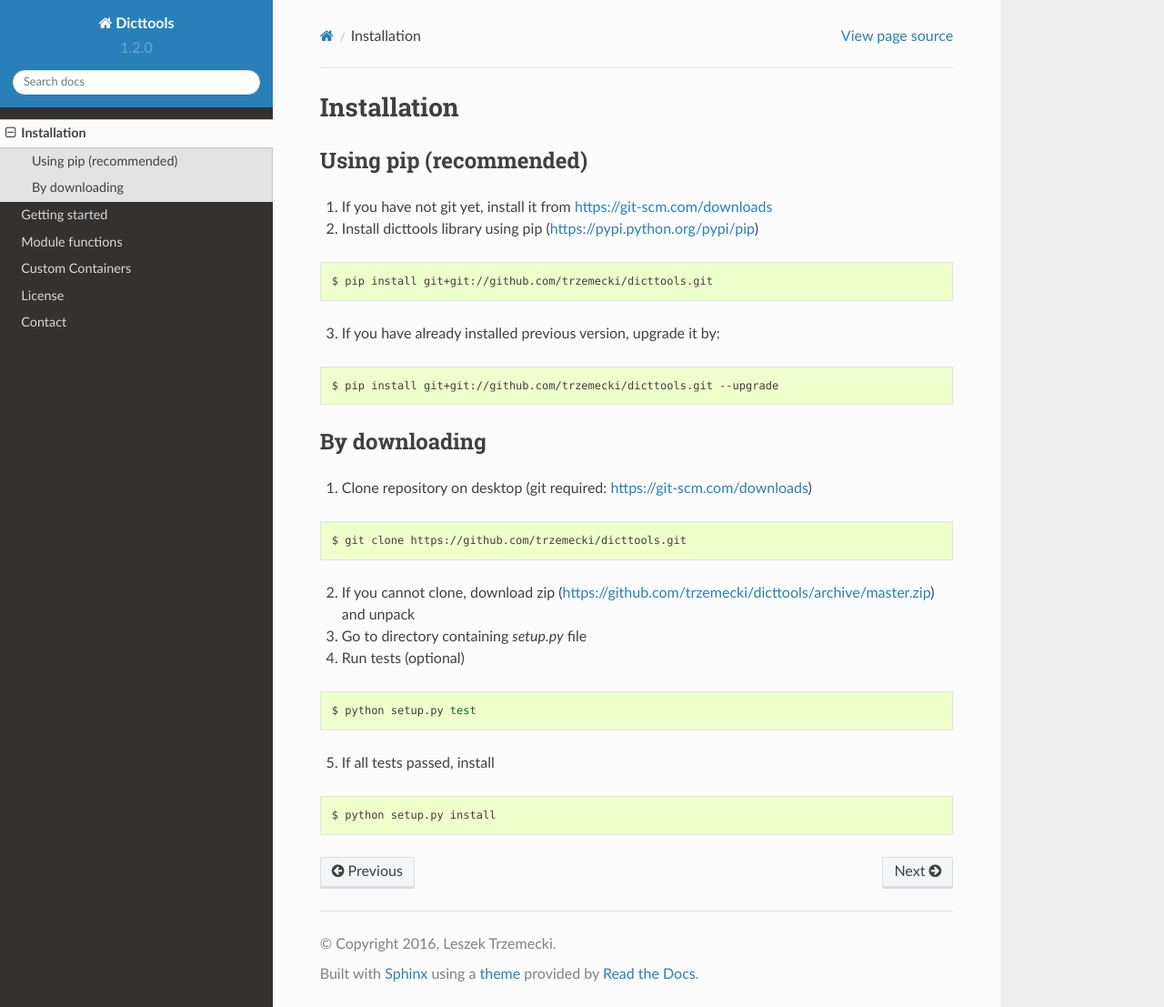
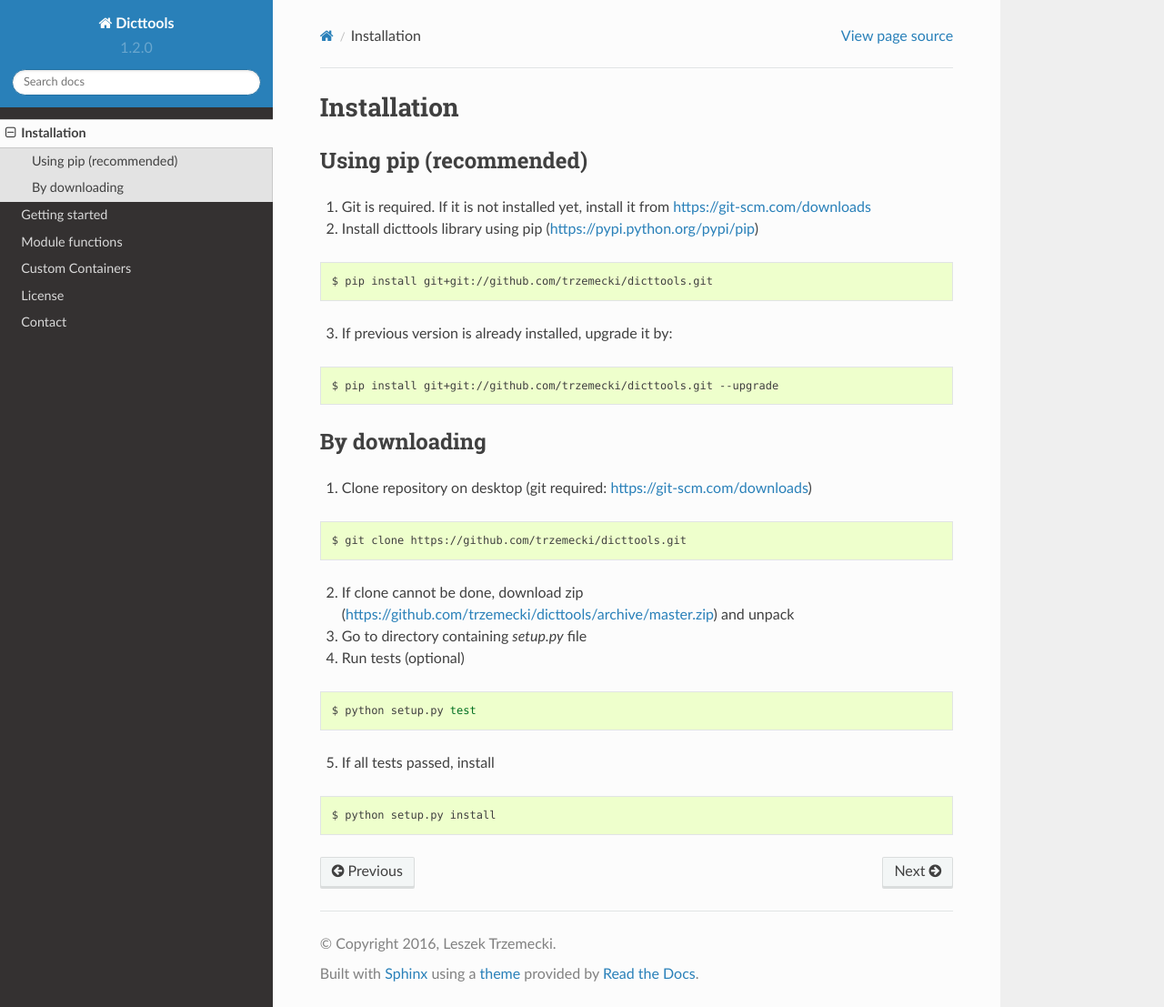
Before and after one commit to trzemecki/dicttools, a Sphinx documentation site: the page built from doc/source/installation.rst, in a window 1280 px wide and 1107 px high. Shown: the whole window at 91% size. Built offline with Sphinx 7.4.7 and the Read the Docs theme 2.0.0, drawn with Linux system fonts in a browser that asks for light colours.

Commit message:
Update installation doc

```diff
--- a/doc/source/installation.rst
+++ b/doc/source/installation.rst
@@ -5,14 +5,14 @@ Installation
 Using pip (recommended)
 -----------------------
 
-1. If you have not git yet, install it from https://git-scm.com/downloads
+1. Git is required. If it is not installed yet, install it from https://git-scm.com/downloads
 2. Install dicttools library using pip (https://pypi.python.org/pypi/pip)
 
 .. code-block:: bash
 
     $ pip install git+git://github.com/trzemecki/dicttools.git
 
-3. If you have already installed previous version, upgrade it by:
+3. If previous version is already installed, upgrade it by:
 
 .. code-block:: bash
 
@@ -27,7 +27,7 @@ By downloading
 
     $ git clone https://github.com/trzemecki/dicttools.git
 
-2. If you cannot clone, download zip (https://github.com/trzemecki/dicttools/archive/master.zip) and unpack
+2. If clone cannot be done, download zip (https://github.com/trzemecki/dicttools/archive/master.zip) and unpack
 
 3. Go to directory containing `setup.py` file
 
```
